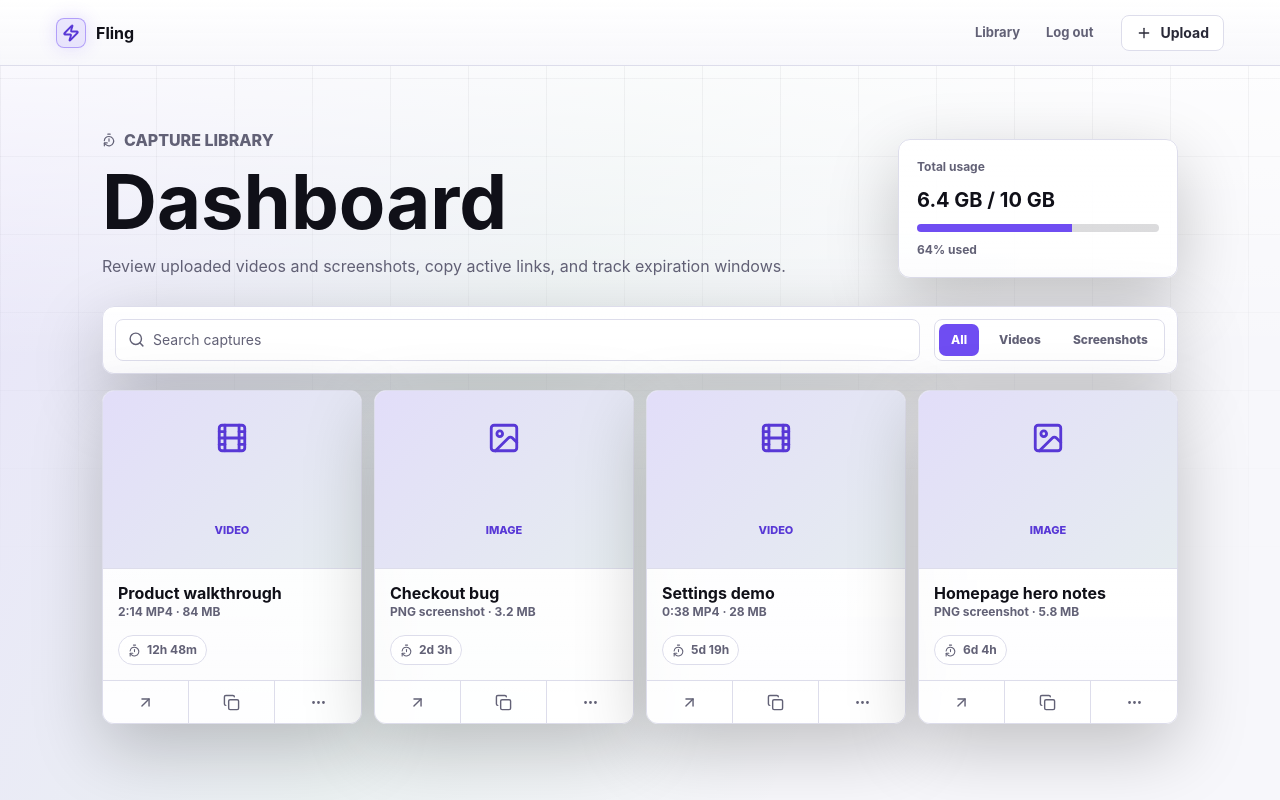
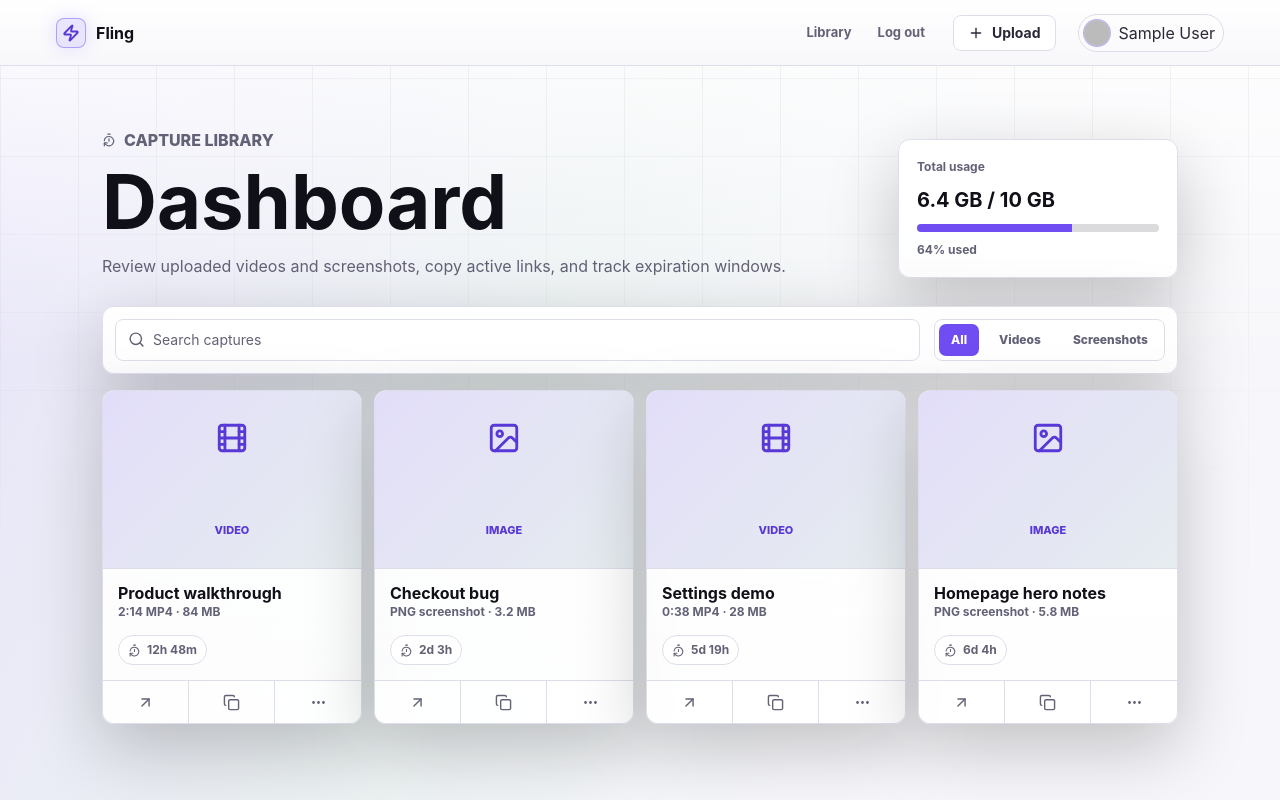
Before and after one commit to albuilds/fling, a Next.js app in the folder apps/site/: page /dashboard in a window 1280 px wide. Built offline with nearby package versions, Linux system fonts and the light colour scheme; no server answers; sample sign-in values are in the browser's storage.

Commit message:
Setup user profile picture

```diff
--- a/apps/site/app/dashboard/dashboard-client.tsx
+++ b/apps/site/app/dashboard/dashboard-client.tsx
@@ -51,6 +51,11 @@ const initialCaptures = [
 
 type Capture = (typeof initialCaptures)[number];
 type Filter = "all" | Capture["type"];
+type DashboardUser = {
+  name?: string | null;
+  email?: string | null;
+  image?: string | null;
+};
 
 const filters: { label: string; value: Filter }[] = [
   { label: "All", value: "all" },
@@ -66,12 +71,15 @@ function Logo() {
   );
 }
 
-export default function DashboardClient() {
+export default function DashboardClient({ user }: { user: DashboardUser }) {
   const [activeFilter, setActiveFilter] = useState<Filter>("all");
   const [captures, setCaptures] = useState<Capture[]>([...initialCaptures]);
   const [openMenu, setOpenMenu] = useState<string | null>(null);
   const [copiedId, setCopiedId] = useState<string | null>(null);
   const [isSigningOut, setIsSigningOut] = useState(false);
+  const [avatarFailed, setAvatarFailed] = useState(false);
+  const displayName = user.name || user.email || "Account";
+  const avatarInitial = displayName.trim().charAt(0).toUpperCase() || "?";
 
   const filteredCaptures = useMemo(() => {
     if (activeFilter === "all") {
@@ -116,13 +124,28 @@ export default function DashboardClient() {
             }}
             type="button"
           >
-            {isSigningOut ? "Signing out…" : "Log out"}
+            {isSigningOut ? "Signing out..." : "Log out"}
           </button>
         </nav>
         <a className="header-action" href="#">
           <Plus size={16} />
           <span>Upload</span>
         </a>
+        <div className="account-chip" title={user.email || displayName}>
+          <span className="account-avatar" aria-hidden="true">
+            {user.image && !avatarFailed ? (
+              <img
+                src={user.image}
+                alt=""
+                referrerPolicy="no-referrer"
+                onError={() => setAvatarFailed(true)}
+              />
+            ) : (
+              avatarInitial
+            )}
+          </span>
+          <span className="account-name">{displayName}</span>
+        </div>
       </header>
 
       <main className="dashboard-shell">
--- a/apps/site/app/dashboard/page.tsx
+++ b/apps/site/app/dashboard/page.tsx
@@ -9,5 +9,13 @@ export default async function DashboardPage() {
     redirect("/login");
   }
 
-  return <DashboardClient />;
+  return (
+    <DashboardClient
+      user={{
+        name: session.user.name,
+        email: session.user.email,
+        image: session.user.image,
+      }}
+    />
+  );
 }
--- a/apps/site/app/globals.css
+++ b/apps/site/app/globals.css
@@ -197,6 +197,46 @@ main {
   opacity: 0.6;
 }
 
+.account-chip {
+  display: inline-flex;
+  align-items: center;
+  gap: 8px;
+  max-width: 210px;
+  margin-left: 4px;
+  padding: 4px 8px 4px 4px;
+  border: 1px solid var(--border);
+  border-radius: 999px;
+  background: rgba(255, 255, 255, 0.025);
+  color: var(--text);
+}
+
+.account-avatar {
+  display: inline-grid;
+  flex: 0 0 auto;
+  place-items: center;
+  width: 28px;
+  height: 28px;
+  overflow: hidden;
+  border: 1px solid rgba(124, 90, 248, 0.42);
+  border-radius: 50%;
+  background: var(--accent-soft);
+  color: var(--accent-hover);
+  font-size: 11px;
+  font-weight: 800;
+}
+
+.account-avatar img {
+  width: 100%;
+  height: 100%;
+  object-fit: cover;
+}
+
+.account-name {
+  overflow: hidden;
+  text-overflow: ellipsis;
+  white-space: nowrap;
+}
+
 .header-action,
 .button {
   display: inline-flex;
@@ -2080,6 +2120,14 @@ main {
     padding: 0;
   }
 
+  .account-chip {
+    padding: 3px;
+  }
+
+  .account-name {
+    display: none;
+  }
+
   .hero {
     padding: 88px 16px 34px;
   }
```
